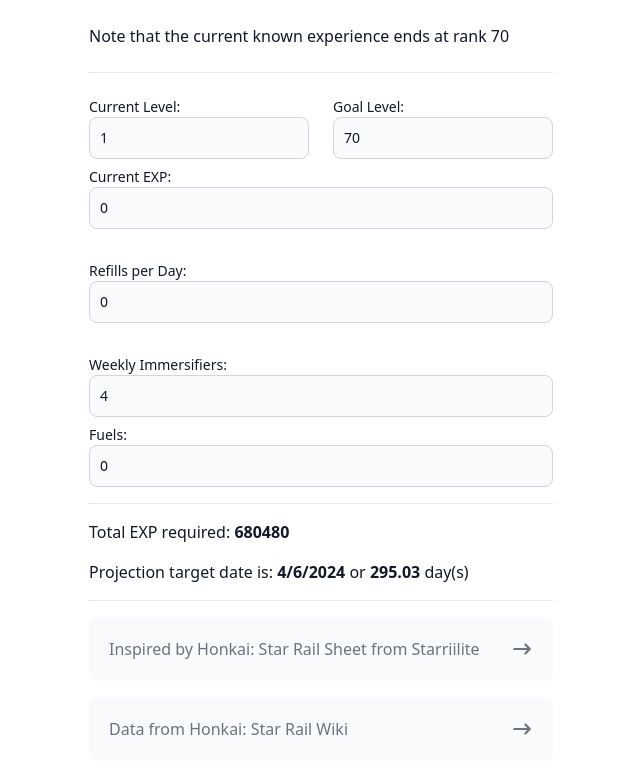
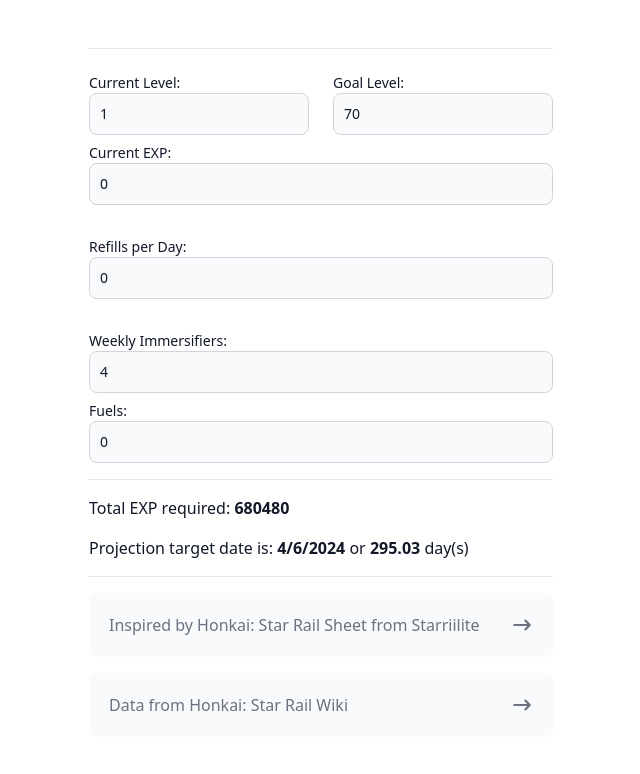
Before and after one commit to nlr/trailblazer-level, a React (Vite) app: page / in a window 1280 px wide. Shown: the top 774 px of the page, without its empty margins (319-959 px from the left). Built offline with nearby package versions, Linux system fonts and the light colour scheme.

Commit message:
Update App.tsx

```diff
--- a/src/App.tsx
+++ b/src/App.tsx
@@ -187,9 +187,6 @@ function App() {
   return (
     <>
       <div className="p-6 max-w-lg mx-auto font-sans antialiased">
-        <p className="mt-0">
-          Note that the current known experience ends at rank {MAX_LEVEL}
-        </p>
         <hr className="h-px my-6 bg-gray-200 border-0 dark:bg-gray-700"></hr>
         <div className="">
           <div className="grid grid-cols-1 md:grid-cols-2 gap-6">
```
